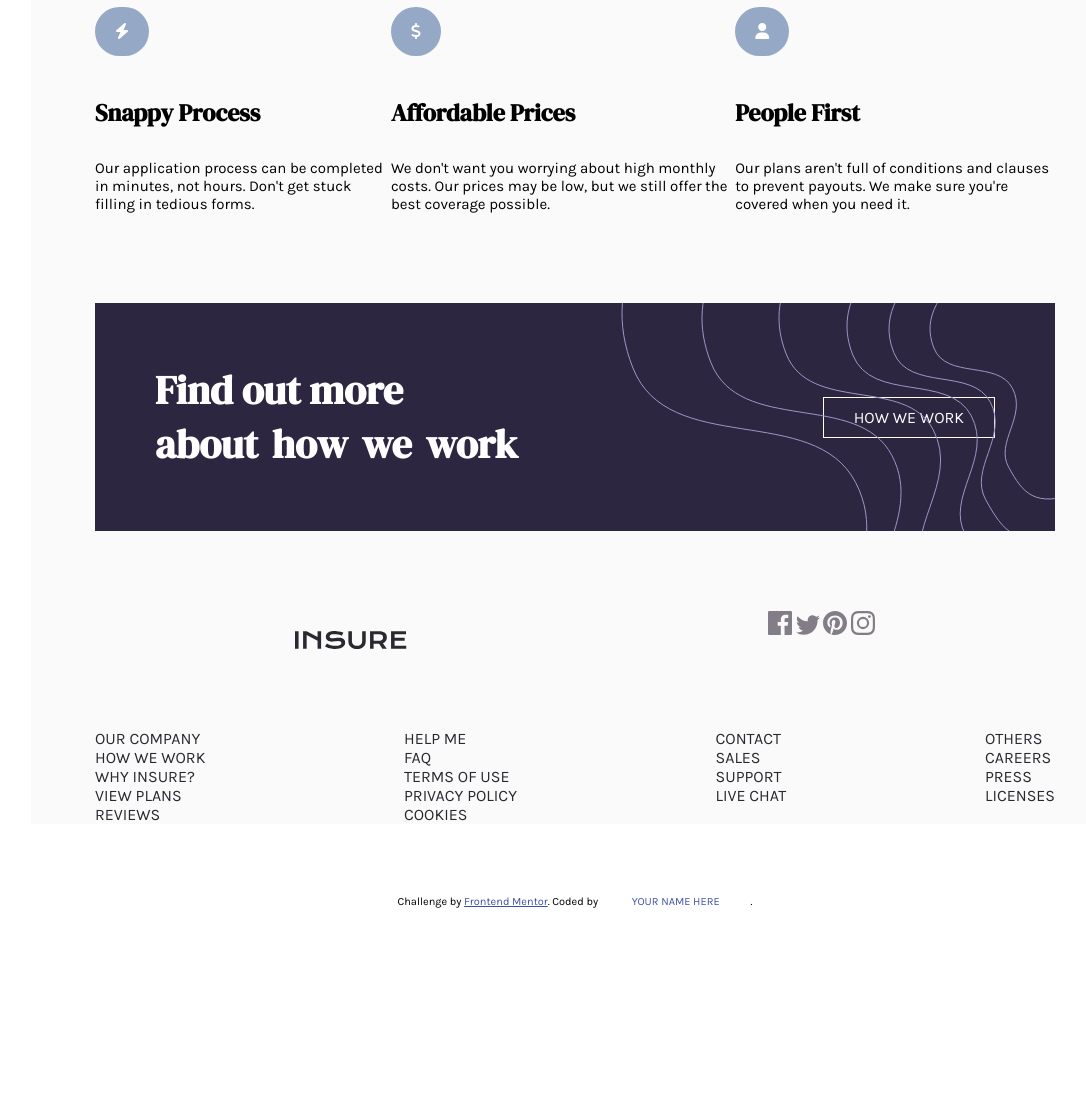
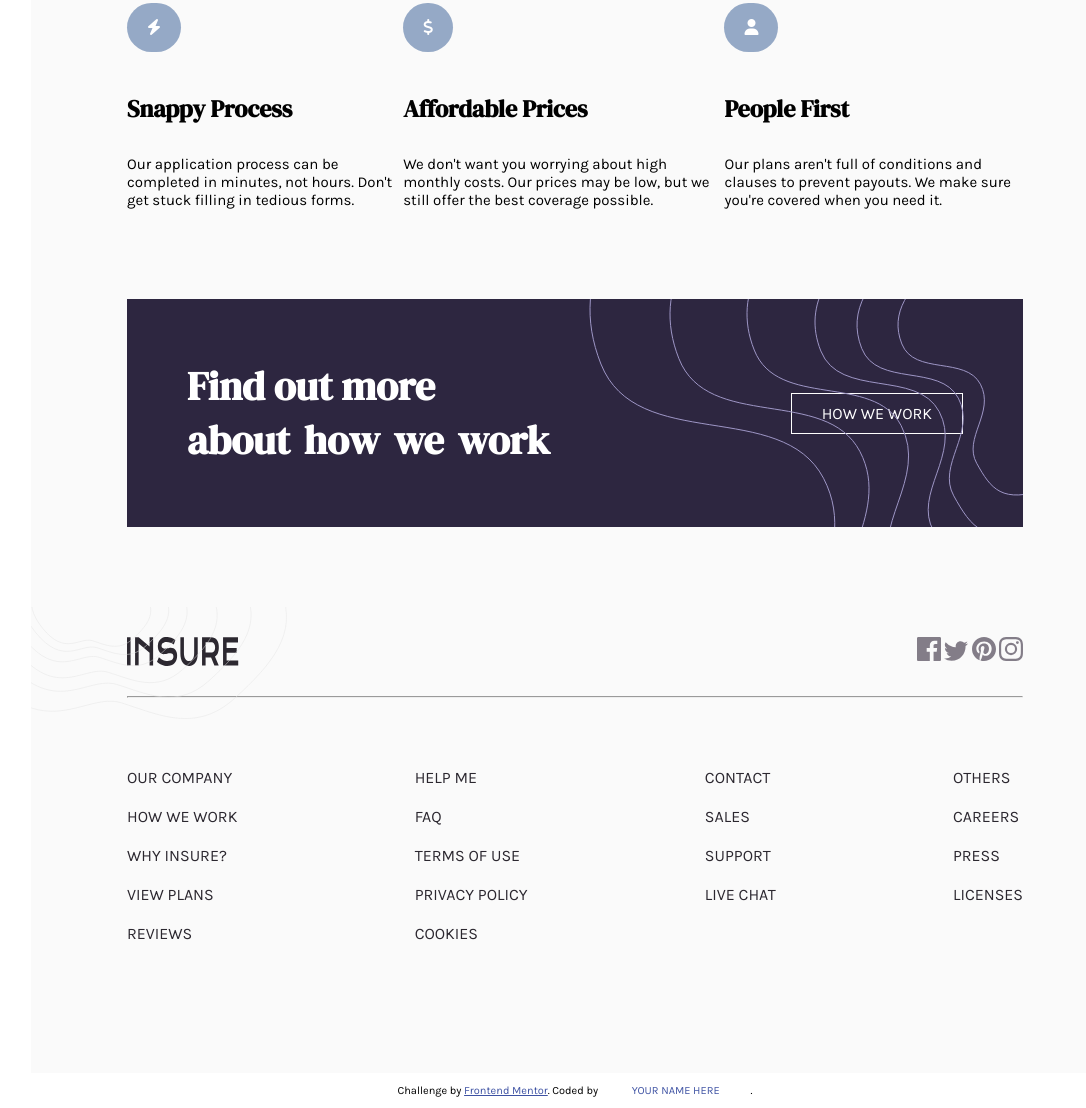
Before and after one commit to silanka007/insurance_landing_page, a website: page public/index.html in a window 1280 px wide. Shown: the part 1111-2219 px from the top of the page, without its empty margins (65-1151 px from the left). Before the commit the page ends 2030 px from the top, so only its background shows below. Drawn offline with Linux system fonts and the light colour scheme.

Commit message:
footer section completed

```diff
--- a/public/index.html
+++ b/public/index.html
@@ -26,6 +26,7 @@
   <main class="container">
 
     <header class="header">
+      <div class="header-container">
         <img src="./images/logo.svg" alt="logo" class="logo">
         <nav class="nav">
           <ul class="nav-menu">
@@ -35,6 +36,7 @@
             <li class="nav-item">view plans</li>
           </ul>
         </nav>
+      </div>
     </header>
 
     <section class="heading-section">
@@ -105,7 +107,8 @@
     <footer class="footer">
       <div class="footer-container">
         <div class="header">
-          <img src="./images/logo.svg" alt="logo" class="logo">
+          <div class="header-container">
+            <img class="logo" src="./images/logo.svg" alt="logo" class="logo">
             <div class="socials">
               <img class="social-icon" src="./images/icon-facebook.svg" alt="facebook icon">
               <img class="social-icon" src="./images/icon-twitter.svg" alt="twitter icon">
@@ -113,6 +116,7 @@
               <img class="social-icon" src="./images/icon-instagram.svg" alt="instagram icon">
             </div>
           </div>
+        </div><hr />
         <div class="footer-nav-container margin-bottom-large">
           <div class="footer-nav">
             <ul>
@@ -149,6 +153,7 @@
             </ul>
           </div>
         </div>
+        <img class="pattern-footer" src="./images/bg-pattern-footer-desktop.svg" alt="pattern footer">
       </div>
     </footer>
 
--- a/public/sass/abstract/variables.scss
+++ b/public/sass/abstract/variables.scss
@@ -9,3 +9,6 @@ $neutral-light-gray: hsl(0, 0%, 98%);
 //fonts
 $font-family-header: "DM Serif Display";
 $font-family-body: "Karla";
+
+//width
+$width-secondary : 70vw;
--- a/public/sass/layouts/feature-section.scss
+++ b/public/sass/layouts/feature-section.scss
@@ -1,5 +1,5 @@
 .feature-section-container{
-    width: 75vw;
+    width: $width-secondary;
     margin: 0 auto;
 
     .feature-section{
--- a/public/sass/layouts/footer.scss
+++ b/public/sass/layouts/footer.scss
@@ -1,9 +1,22 @@
 .footer{
     color: $neutral-dark-violet;
+    position: relative;
+    padding-bottom: 6rem;
+
+    .pattern-footer{
+        position: absolute;
+        top: 0;
+        left: 0;
+        width: 20vw;
+    }
 
     .footer-container{
-        width: 75vw;
+        width: $width-secondary;
         margin: 0 auto;
+
+        .socials{
+            padding: 3rem 0;
+        }
 
         .footer-nav-container{
             display: flex;
@@ -17,6 +30,7 @@
                 .footer-nav-item{
                     text-decoration: none;
                     list-style-type:none;
+                    padding: 1rem 0;
                 }
             }
         }
--- a/public/sass/layouts/header.scss
+++ b/public/sass/layouts/header.scss
@@ -1,24 +1,21 @@
 .header{
-    width: auto;
+    color: $primary-dark-violet;
+
+    .header-container{
+        margin: 0 auto;
+        width:$width-secondary;
         display: flex;
         flex-direction: row;
-    justify-content: space-around;
+        justify-content: space-between;
         font-family: $font-family-header;
         font-weight: 400;
-    margin: 1rem;
-    color: $primary-dark-violet;
 
         .logo{
-        padding: 2rem;
+            padding: 3rem 0;
 
         }
-
         .nav{
-
             .nav-menu{
-            display: flex;
-            justify-content: center;
-
 
                 &:last-child{
                     padding-right: 0px;
@@ -36,6 +33,8 @@
                     }
                 }
             }
+        }
+    }
+
 
 }
-}
--- a/public/sass/layouts/heading-section.scss
+++ b/public/sass/layouts/heading-section.scss
@@ -8,8 +8,7 @@
         position: relative;
 
         .heading-row{
-            width: 70%;
-            padding: 0;
+            width: $width-secondary;
             padding-top: 10rem;
             display: flex;
             justify-content: space-around;
@@ -40,7 +39,8 @@
             position: absolute;
             top: -8rem;
             right: 0;
-            width: 40rem;
+            width: 25vw;
+
         }
 
     }
--- a/public/sass/layouts/info-section.scss
+++ b/public/sass/layouts/info-section.scss
@@ -1,7 +1,7 @@
 .info-section-container{
     background-color: $primary-dark-violet;
     color: white;
-    width: 75vw;
+    width: $width-secondary;
     margin: 0 auto;
     position: relative;
     overflow: hidden;
```
Also changed, not shown: public/index.css. Lines whose indentation alone changed are shown as unchanged.
